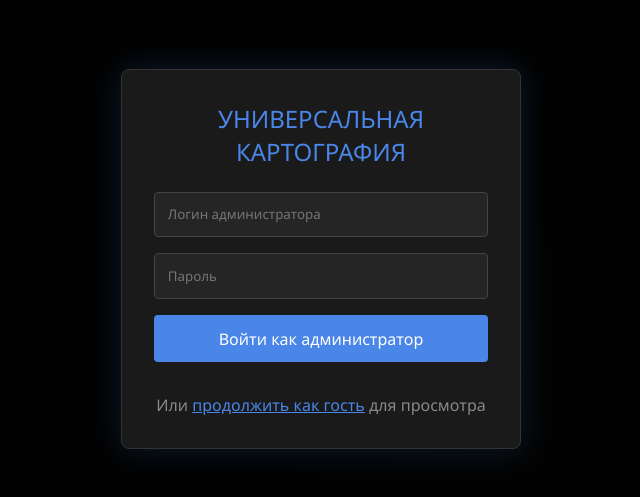
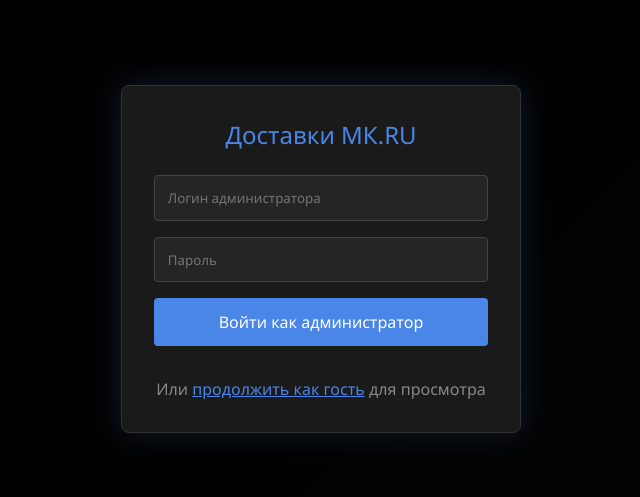
Before and after one commit to Ghosterokkk/MKMAPGAL, a plain HTML site: page index.html in a window 1280 px wide. Shown: the part 141-638 px from the top of the page, without its empty margins (319-959 px from the left). Drawn offline with Linux system fonts and the light colour scheme; no server answers.

Commit message:
Update index.html

```diff
--- a/index.html
+++ b/index.html
@@ -3,7 +3,7 @@
 <head>
     <meta charset="UTF-8">
     <meta name="viewport" content="width=device-width, initial-scale=1.0">
-    <title>Универсальная картография</title>
+    <title></title>
     <!-- Подключение Firebase -->
     <script src="https://www.gstatic.com/firebasejs/9.22.0/firebase-app-compat.js"></script>
     <script src="https://www.gstatic.com/firebasejs/9.22.0/firebase-auth-compat.js"></script>
@@ -721,7 +721,7 @@
     <!-- Контейнер аутентификации -->
     <div class="auth-container" id="auth-container">
         <div class="auth-form">
-            <div class="auth-title">УНИВЕРСАЛЬНАЯ КАРТОГРАФИЯ</div>
+            <div class="auth-title">Доставки МК.RU</div>
             <div id="login-form">
                 <input type="text" class="auth-input" id="login-username" placeholder="Логин администратора">
                 <input type="password" class="auth-input" id="login-password" placeholder="Пароль">
@@ -736,7 +736,7 @@
     <div class="container" id="main-container" style="display: none;">
         <header>
             <div class="header-content">
-                <div class="logo">УНИВЕРСАЛЬНАЯ КАРТОГРАФИЯ</div>
+                <div class="logo">Доставки МК.RU</div>
                 <div class="user-info">
                     <div class="user-avatar" id="user-avatar">G</div>
                     <div>
```
